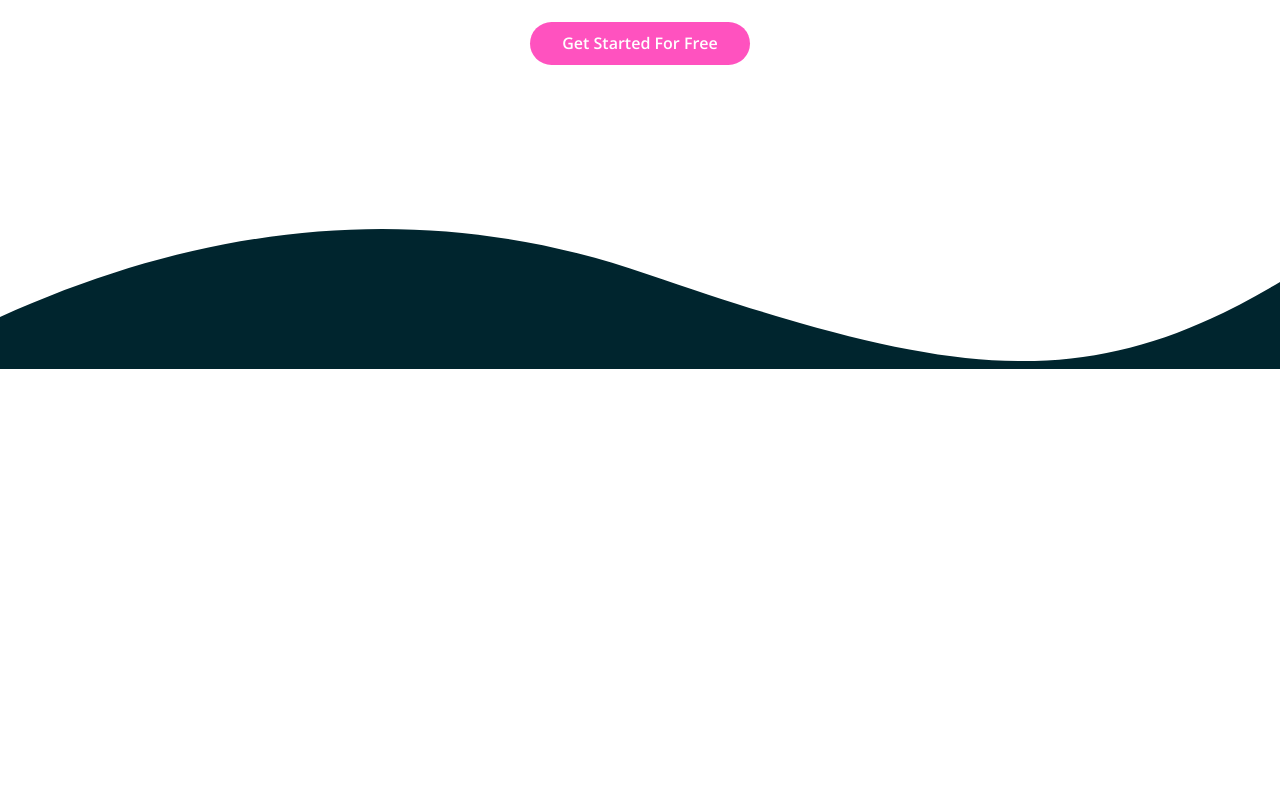
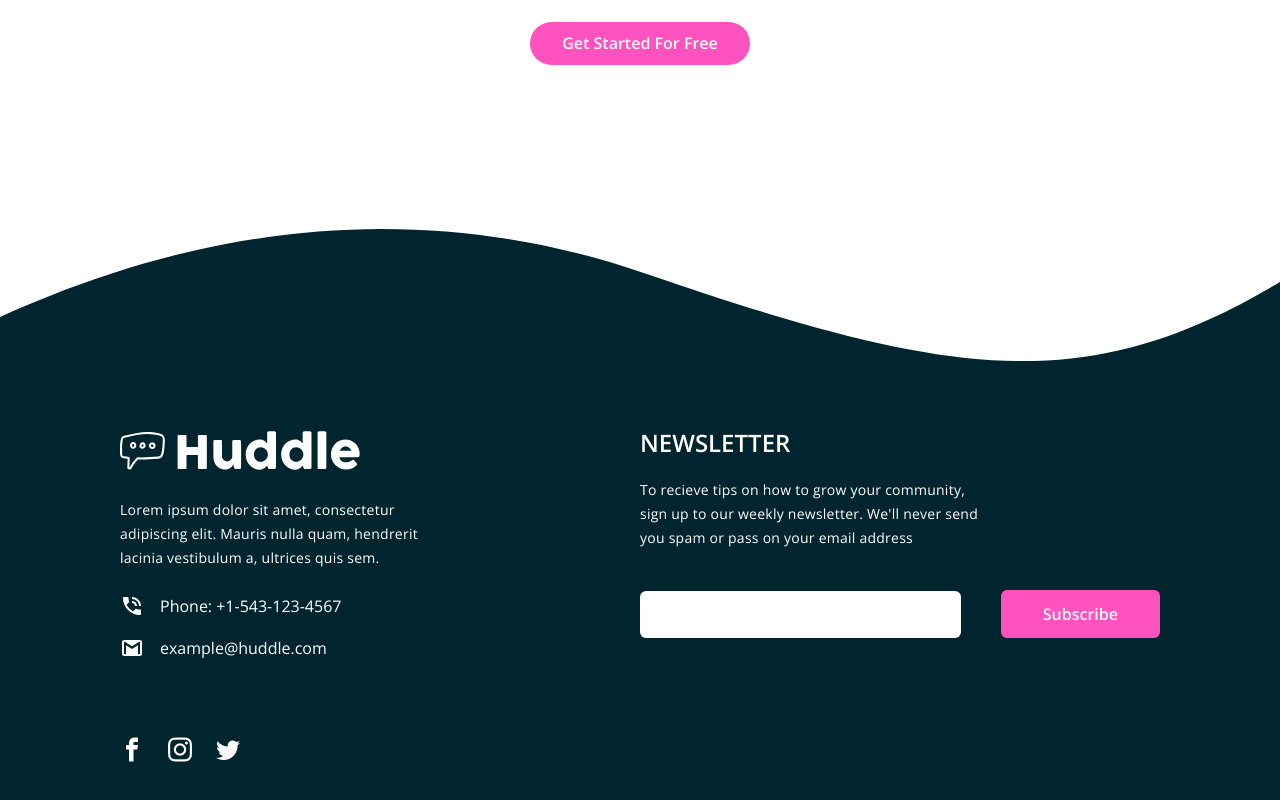
Before and after one commit to osoriodev/huddle-curves, a website built with Parcel: page src/index.html in a window 1280 px wide. Shown: the part 3238-4038 px from the top of the page. Before the commit the page ends 3607 px from the top, so only its background shows below. Built offline with nearby package versions, Linux system fonts and the light colour scheme.

Commit message:
feat: add footer section

```diff
--- a/src/index.html
+++ b/src/index.html
@@ -85,6 +85,48 @@
         <a class="btn" href="#">Get Started For Free</a>
       </section>
     </main>
-    <footer></footer>
+    <footer class="footer">
+      <div>
+        <img class="footer__logo" src="./assets/img/logo-footer.svg" alt="Huddle">
+        <p class="footer__desc">
+          Lorem ipsum dolor sit amet, consectetur adipiscing elit. Mauris nulla
+          quam, hendrerit lacinia vestibulum a, ultrices quis sem.
+        </p>
+        <div class="footer__contact">
+          <img src="./assets/icons/icon-phone.svg" alt="Phone">
+          <p>Phone: +1-543-123-4567</p>
+          <img src="./assets/icons/icon-email.svg" alt="Email">
+          <p>example@huddle.com</p>
+        </div>
+        <ul class="footer__social">
+          <li>
+            <a class="footer__link" href="#" aria-label="Facebook">
+              <i class="icon-facebook" aria-hidden="true"></i>
+            </a>
+          </li>
+          <li>
+            <a class="footer__link" href="#" aria-label="Instagram">
+              <i class="icon-instagram" aria-hidden="true"></i>
+            </a>
+          </li>
+          <li>
+            <a class="footer__link" href="#" aria-label="Twitter">
+              <i class="icon-twitter" aria-hidden="true"></i>
+            </a>
+          </li>
+        </ul>
+      </div>
+      <div>
+        <p class="footer__title">Newsletter</p>
+        <p class="footer__desc footer__desc--alt">
+          To recieve tips on how to grow your community, sign up to our weekly newsletter.
+          We'll never send you spam or pass on your email address
+        </p>
+        <form class="form" action="#">
+          <input class="form__field" type="email" name="email" id="email">
+          <button class="form__cta" type="submit">Subscribe</button>
+        </form>
+      </div>
+    </footer>
   </body>
 </html>
--- /dev/null
+++ b/src/scss/components/_form.scss
@@ -0,0 +1,43 @@
+@use '../utils' as *;
+
+.form {
+  display: flex;
+  flex-direction: column;
+  align-items: flex-end;
+  gap: rem(16);
+  width: 100%;
+  max-width: rem(400);
+
+  @include respond-to('lg') {
+    flex-direction: row;
+    width: rem(520);
+    max-width: none;
+    gap: rem(40);
+  }
+
+  &__field {
+    width: 100%;
+    padding: rem(14);
+    border: none;
+    border-radius: rem(6);
+    line-height: 1.4;
+
+    &:focus {
+      outline: 2px solid var(--clr-primary);
+    }
+  }
+
+  &__cta {
+    padding: rem(16) rem(42);
+    border-radius: rem(6);
+    font-size: rem(16);
+    font-weight: 600;
+    line-height: 1;
+    background-color: var(--clr-primary);
+    transition: 0.2s background-color ease-in-out;
+
+    &:hover {
+      background-color: var(--clr-primary-lt);
+    }
+  }
+}
--- a/src/scss/components/_index.scss
+++ b/src/scss/components/_index.scss
@@ -1 +1,2 @@
 @forward 'button';
+@forward 'form';
--- /dev/null
+++ b/src/scss/layout/_footer.scss
@@ -0,0 +1,108 @@
+@use '../utils' as *;
+
+.footer {
+  display: flex;
+  flex-direction: column-reverse;
+  gap: rem(104);
+  width: 100%;
+  padding: rem(62) rem(28);
+  font-size: rem(14);
+  color: var(--clr-ntrl);
+  background-color: var(--clr-secondary);
+
+  @include respond-to('md') {
+    flex-direction: row;
+    justify-content: space-between;
+    gap: 0;
+  }
+
+  @include respond-to('lg') {
+    padding: rem(62) rem(120);
+  }
+
+  @include respond-to('xl') {
+    padding: rem(120) rem(120) rem(102);
+  }
+
+  &__logo {
+    max-width: rem(200);
+    margin-bottom: rem(16);
+
+    @include respond-to('lg') {
+      max-width: rem(240);
+      margin-bottom: rem(28);
+    }
+  }
+
+  &__desc {
+    max-width: 43ch;
+    margin-bottom: rem(24);
+    line-height: 1.72;
+    letter-spacing: 0.25px;
+
+    &--alt {
+      margin-bottom: rem(40);
+    }
+  }
+
+  &__contact {
+    display: grid;
+    grid-template: 1fr 1fr / auto 1fr;
+    align-items: center;
+    gap: rem(18);
+    width: 100%;
+    padding-left: rem(2);
+    margin-bottom: rem(48);
+
+    @include respond-to('lg') {
+      margin-bottom: rem(78);
+    }
+
+    img {
+      justify-self: center;
+    }
+
+    p {
+      font-size: rem(16);
+    }
+  }
+
+  &__social {
+    display: flex;
+    gap: rem(24);
+  }
+
+  &__link {
+    display: block;
+    font-size: rem(24);
+    transition: color 0.2s ease-in-out;
+
+    &:hover {
+      color: var(--clr-primary);
+    }
+
+    @include respond-to('xl') {
+      font-size: rem(32);
+    }
+
+    i {
+      display: block;
+    }
+  }
+
+  &__title {
+    margin-bottom: rem(23);
+    font-size: rem(20);
+    font-weight: 600;
+    line-height: 1;
+    text-transform: uppercase;
+
+    @include respond-to('lg') {
+      font-size: rem(24);
+    }
+
+    @include respond-to('xl') {
+      margin-top: rem(6);
+    }
+  }
+}
--- a/src/scss/layout/_index.scss
+++ b/src/scss/layout/_index.scss
@@ -2,3 +2,4 @@
 @forward 'hero';
 @forward 'section';
 @forward 'notice';
+@forward 'footer';
```
